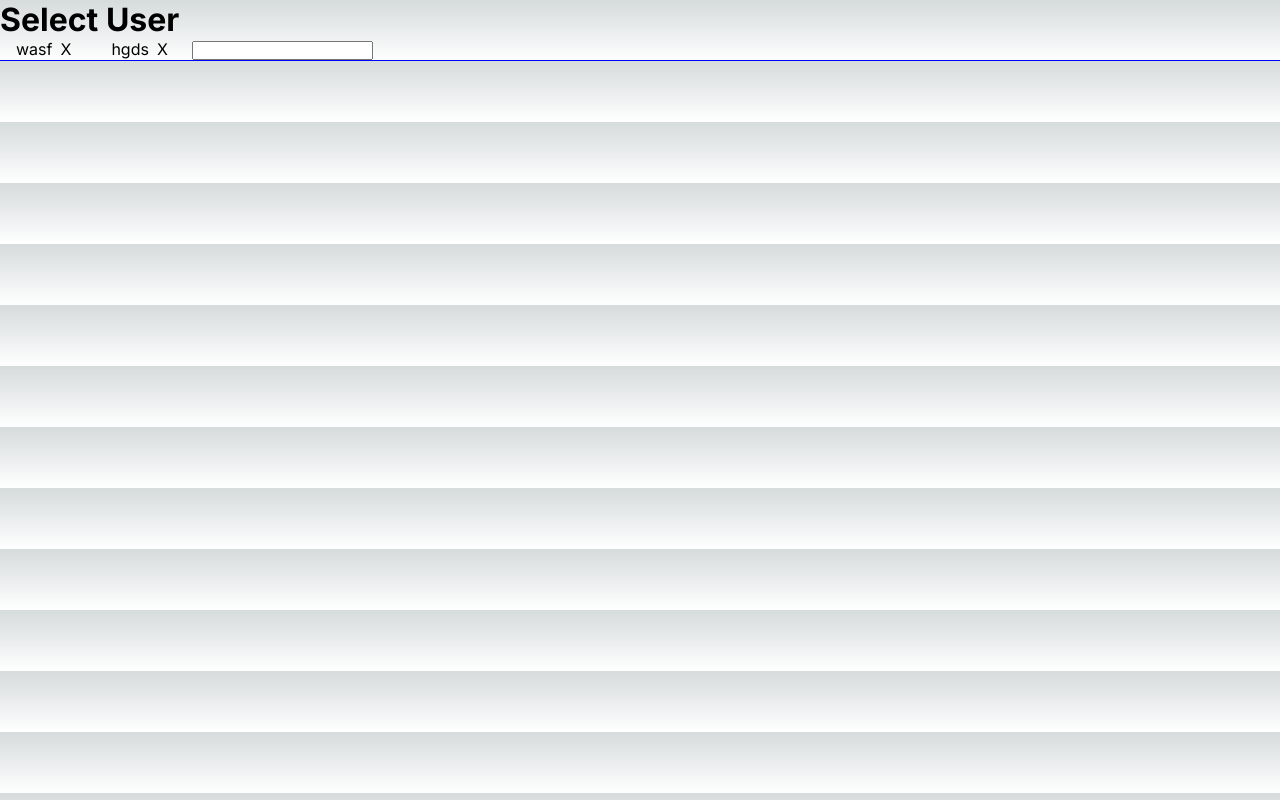
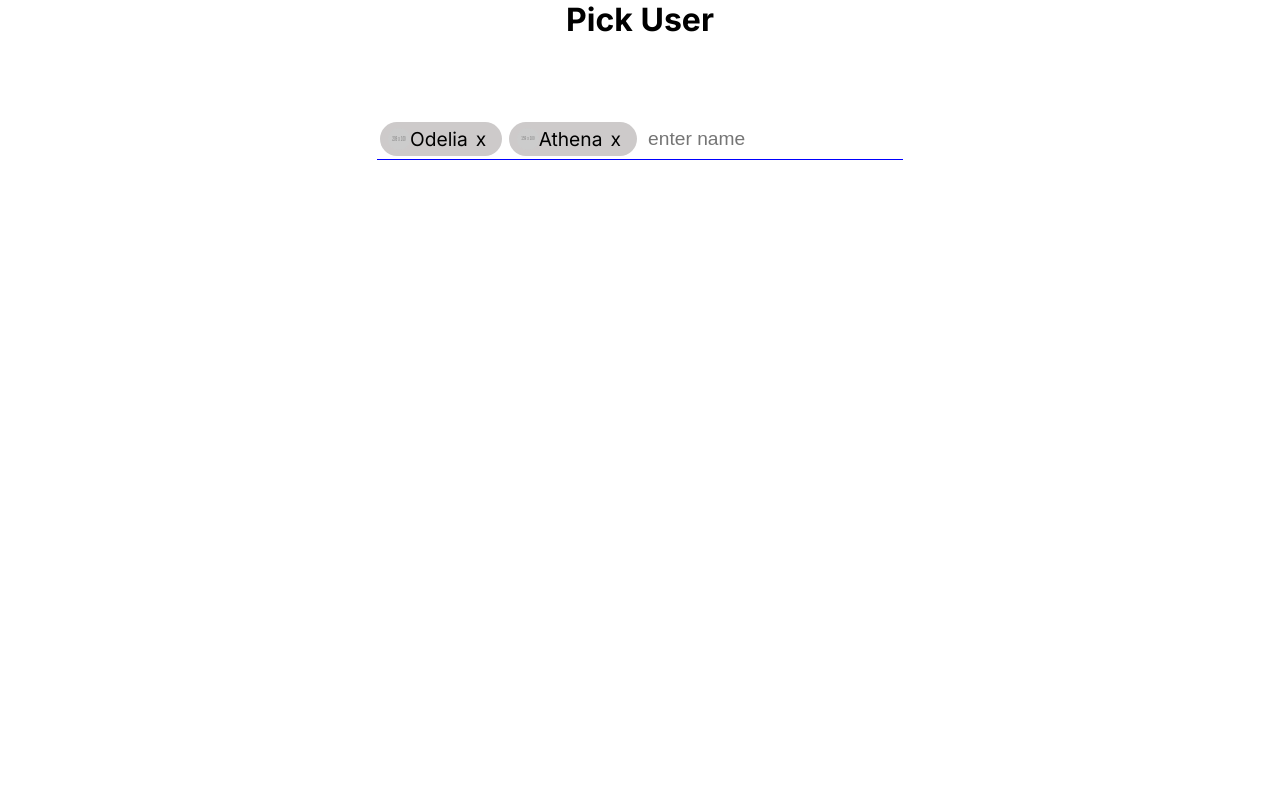
Before and after one commit to hoysal08/chip-demo, a Next.js app: page / in a window 1280 px wide. Built offline with nearby package versions, Linux system fonts and the light colour scheme.

Commit message:
limiting the suggest modal

```diff
--- a/next.config.js
+++ b/next.config.js
@@ -1,4 +1,15 @@
 /** @type {import('next').NextConfig} */
-const nextConfig = {}
+const nextConfig = {
+  images: {
+    remotePatterns: [
+      {
+        protocol: "http",
+        hostname: "dummyimage.com",
+        port: "",
+        pathname: "/**",
+      },
+    ],
+  },
+};
 
-module.exports = nextConfig
+module.exports = nextConfig;
--- a/src/Components/UserCard/UserCard.css
+++ b/src/Components/UserCard/UserCard.css
@@ -1,8 +1,18 @@
 .user-card-container {
+  width: 100%;
   margin: 0rem 1rem;
   display: flex;
+  align-items: center;
+  font-size: 1.2rem;
+  background-color: rgb(205, 202, 202);
+  border-radius: 2rem;
+  padding: 0.3rem 0.5rem;
+  margin: 0.2rem;
 }
 .close {
   margin: 0 0.5rem;
   cursor: pointer;
 }
+.user-image {
+  border-radius: 2rem;
+}
--- a/src/Components/UserCard/UserCard.jsx
+++ b/src/Components/UserCard/UserCard.jsx
@@ -1,10 +1,18 @@
+import Image from "next/image";
 import "./UserCard.css";
-const UserCard = ({ name, index, removeUser }) => {
+const UserCard = ({ user, index, removeUser }) => {
   return (
     <div className="user-card-container">
-      {name}
-      <p className="close" onClick={() => removeUser(name)}>
-        X
+      <Image
+        className="user-image"
+        src={user.image}
+        alt="user"
+        width={22}
+        height={22}
+      />
+      {user.name}
+      <p className="close" onClick={() => removeUser(user.name)}>
+        x
       </p>
     </div>
   );
--- a/src/Components/UserInput/UserInput.css
+++ b/src/Components/UserInput/UserInput.css
@@ -1,6 +1,19 @@
 .user-input-container {
   border-bottom: 1px solid blue;
+  display: flex;
+  align-items: center;
+  flex-basis: 100%;
 }
 .user-input-container {
   display: flex;
+  flex-direction: row;
 }
+.new-input-container input {
+  margin: 0rem 0.5rem;
+  background-color: #fff;
+  border: none;
+  font-size: 1.2rem;
+}
+.new-input-container input:focus {
+  outline: none;
+}
--- a/src/Components/UserInput/UserInput.jsx
+++ b/src/Components/UserInput/UserInput.jsx
@@ -8,16 +8,7 @@ import { users } from "../../constants/index";
 const arr = users;
 
 const UserInput = () => {
-  const [selectedUsers, setSelectedUsers] = useState([
-    {
-      name: "wasf",
-      email: "wasf@example.com",
-    },
-    {
-      name: "hgds",
-      email: "hgds@example.com",
-    },
-  ]);
+  const [selectedUsers, setSelectedUsers] = useState([arr[0], arr[1]]);
 
   const [currentInput, setCurrentInput] = useState("");
   const [suggestedUsers, setSuggestedUsers] = useState([]);
@@ -63,23 +54,27 @@ const UserInput = () => {
       {selectedUsers.map((user, index) => {
         return (
           <UserCard
-            name={user.name}
+            user={user}
             index={index}
             key={index}
             removeUser={removeUserByName}
           />
         );
       })}
-      <div className="new-input">
+
+      {suggestedUsers.length > 0 && (
+        <div className="new-input-container">
           <input
             onChange={(e) => handleInput(e)}
             onFocus={handleFocus}
             type="text"
+            placeholder="enter name"
           />
           {isFocused && (
             <UserListModal UserList={suggestedUsers} selectUser={selectUser} />
           )}
         </div>
+      )}
     </div>
   );
 };
--- a/src/Components/UserListModal/UserListModal.css
+++ b/src/Components/UserListModal/UserListModal.css
@@ -2,6 +2,33 @@
   list-style: none;
   position: absolute;
   z-index: 2;
-  background-color: pink;
-  overflow: visible;
+  background-color: #fff;
+  box-shadow: 0 8px 8px -4px #fff;
+  overflow: scroll;
+  height: 10rem;
+  padding: 0.2rem 0.8rem;
+  border-radius: 0.5rem;
+  margin-top: 0.5rem;
 }
+.user-list-item {
+  display: flex;
+  flex-direction: row;
+  align-items: center;
+  justify-content: flex-start;
+  cursor: pointer;
+  margin: 0.5rem 0;
+}
+.user-list-item p {
+  margin: 0.2rem 0.5rem;
+}
+
+::-webkit-scrollbar {
+  -webkit-appearance: none;
+  width: 7px;
+}
+
+::-webkit-scrollbar-thumb {
+  border-radius: 4px;
+  background-color: rgba(0, 0, 0, 0.5);
+  box-shadow: 0 0 1px rgba(255, 255, 255, 0.5);
+}
--- a/src/Components/UserListModal/UserListModal.jsx
+++ b/src/Components/UserListModal/UserListModal.jsx
@@ -1,13 +1,26 @@
+import Image from "next/image";
 import "./UserListModal.css";
+import { useEffect, useRef } from "react";
 
 const UserListModal = ({ UserList, selectUser }) => {
-  UserList = UserList.slice(0, 5);
   return (
     <ul className="user-list-modal">
       {UserList.map((user, index) => {
         return (
-          <li onClick={() => selectUser(user)} key={index}>
-            {user.name}
+          <li
+            className="user-list-item"
+            onClick={() => selectUser(user)}
+            key={index}
+          >
+            <Image
+              className="user-image"
+              src={user.image}
+              alt="user"
+              width={35}
+              height={35}
+            />
+            <p>{user.name}</p>
+            <p>{user.email}</p>
           </li>
         );
       })}
--- a/src/app/globals.css
+++ b/src/app/globals.css
@@ -1,9 +1,9 @@
 :root {
   --max-width: 1100px;
   --border-radius: 12px;
-  --font-mono: ui-monospace, Menlo, Monaco, 'Cascadia Mono', 'Segoe UI Mono',
-    'Roboto Mono', 'Oxygen Mono', 'Ubuntu Monospace', 'Source Code Pro',
-    'Fira Mono', 'Droid Sans Mono', 'Courier New', monospace;
+  --font-mono: ui-monospace, Menlo, Monaco, "Cascadia Mono", "Segoe UI Mono",
+    "Roboto Mono", "Oxygen Mono", "Ubuntu Monospace", "Source Code Pro",
+    "Fira Mono", "Droid Sans Mono", "Courier New", monospace;
 
   --foreground-rgb: 0, 0, 0;
   --background-start-rgb: 214, 219, 220;
@@ -39,7 +39,7 @@
   --card-rgb: 180, 185, 188;
   --card-border-rgb: 131, 134, 135;
 }
-
+/*
 @media (prefers-color-scheme: dark) {
   :root {
     --foreground-rgb: 255, 255, 255;
@@ -71,7 +71,7 @@
     --card-rgb: 100, 100, 100;
     --card-border-rgb: 200, 200, 200;
   }
-}
+} */
 
 * {
   box-sizing: border-box;
@@ -87,12 +87,13 @@ body {
 
 body {
   color: rgb(var(--foreground-rgb));
-  background: linear-gradient(
+  background-color: white;
+  /* background: linear-gradient(
       to bottom,
       transparent,
       rgb(var(--background-end-rgb))
     )
-    rgb(var(--background-start-rgb));
+    rgb(var(--background-start-rgb)); */
 }
 
 a {
--- /dev/null
+++ b/src/app/page.css
@@ -0,0 +1,9 @@
+.page-title {
+  margin-bottom: 5rem;
+}
+.container {
+  display: flex;
+  flex-direction: column;
+  justify-content: center;
+  align-items: center;
+}
--- a/src/app/page.module.css
+++ /dev/null
@@ -1,229 +0,0 @@
-.main {
-  display: flex;
-  flex-direction: column;
-  justify-content: space-between;
-  align-items: center;
-  padding: 6rem;
-  min-height: 100vh;
-}
-
-.description {
-  display: inherit;
-  justify-content: inherit;
-  align-items: inherit;
-  font-size: 0.85rem;
-  max-width: var(--max-width);
-  width: 100%;
-  z-index: 2;
-  font-family: var(--font-mono);
-}
-
-.description a {
-  display: flex;
-  justify-content: center;
-  align-items: center;
-  gap: 0.5rem;
-}
-
-.description p {
-  position: relative;
-  margin: 0;
-  padding: 1rem;
-  background-color: rgba(var(--callout-rgb), 0.5);
-  border: 1px solid rgba(var(--callout-border-rgb), 0.3);
-  border-radius: var(--border-radius);
-}
-
-.code {
-  font-weight: 700;
-  font-family: var(--font-mono);
-}
-
-.grid {
-  display: grid;
-  grid-template-columns: repeat(4, minmax(25%, auto));
-  max-width: 100%;
-  width: var(--max-width);
-}
-
-.card {
-  padding: 1rem 1.2rem;
-  border-radius: var(--border-radius);
-  background: rgba(var(--card-rgb), 0);
-  border: 1px solid rgba(var(--card-border-rgb), 0);
-  transition: background 200ms, border 200ms;
-}
-
-.card span {
-  display: inline-block;
-  transition: transform 200ms;
-}
-
-.card h2 {
-  font-weight: 600;
-  margin-bottom: 0.7rem;
-}
-
-.card p {
-  margin: 0;
-  opacity: 0.6;
-  font-size: 0.9rem;
-  line-height: 1.5;
-  max-width: 30ch;
-}
-
-.center {
-  display: flex;
-  justify-content: center;
-  align-items: center;
-  position: relative;
-  padding: 4rem 0;
-}
-
-.center::before {
-  background: var(--secondary-glow);
-  border-radius: 50%;
-  width: 480px;
-  height: 360px;
-  margin-left: -400px;
-}
-
-.center::after {
-  background: var(--primary-glow);
-  width: 240px;
-  height: 180px;
-  z-index: -1;
-}
-
-.center::before,
-.center::after {
-  content: '';
-  left: 50%;
-  position: absolute;
-  filter: blur(45px);
-  transform: translateZ(0);
-}
-
-.logo {
-  position: relative;
-}
-/* Enable hover only on non-touch devices */
-@media (hover: hover) and (pointer: fine) {
-  .card:hover {
-    background: rgba(var(--card-rgb), 0.1);
-    border: 1px solid rgba(var(--card-border-rgb), 0.15);
-  }
-
-  .card:hover span {
-    transform: translateX(4px);
-  }
-}
-
-@media (prefers-reduced-motion) {
-  .card:hover span {
-    transform: none;
-  }
-}
-
-/* Mobile */
-@media (max-width: 700px) {
-  .content {
-    padding: 4rem;
-  }
-
-  .grid {
-    grid-template-columns: 1fr;
-    margin-bottom: 120px;
-    max-width: 320px;
-    text-align: center;
-  }
-
-  .card {
-    padding: 1rem 2.5rem;
-  }
-
-  .card h2 {
-    margin-bottom: 0.5rem;
-  }
-
-  .center {
-    padding: 8rem 0 6rem;
-  }
-
-  .center::before {
-    transform: none;
-    height: 300px;
-  }
-
-  .description {
-    font-size: 0.8rem;
-  }
-
-  .description a {
-    padding: 1rem;
-  }
-
-  .description p,
-  .description div {
-    display: flex;
-    justify-content: center;
-    position: fixed;
-    width: 100%;
-  }
-
-  .description p {
-    align-items: center;
-    inset: 0 0 auto;
-    padding: 2rem 1rem 1.4rem;
-    border-radius: 0;
-    border: none;
-    border-bottom: 1px solid rgba(var(--callout-border-rgb), 0.25);
-    background: linear-gradient(
-      to bottom,
-      rgba(var(--background-start-rgb), 1),
-      rgba(var(--callout-rgb), 0.5)
-    );
-    background-clip: padding-box;
-    backdrop-filter: blur(24px);
-  }
-
-  .description div {
-    align-items: flex-end;
-    pointer-events: none;
-    inset: auto 0 0;
-    padding: 2rem;
-    height: 200px;
-    background: linear-gradient(
-      to bottom,
-      transparent 0%,
-      rgb(var(--background-end-rgb)) 40%
-    );
-    z-index: 1;
-  }
-}
-
-/* Tablet and Smaller Desktop */
-@media (min-width: 701px) and (max-width: 1120px) {
-  .grid {
-    grid-template-columns: repeat(2, 50%);
-  }
-}
-
-@media (prefers-color-scheme: dark) {
-  .vercelLogo {
-    filter: invert(1);
-  }
-
-  .logo {
-    filter: invert(1) drop-shadow(0 0 0.3rem #ffffff70);
-  }
-}
-
-@keyframes rotate {
-  from {
-    transform: rotate(360deg);
-  }
-  to {
-    transform: rotate(0deg);
-  }
-}
--- a/src/app/page.tsx
+++ b/src/app/page.tsx
@@ -1,11 +1,11 @@
 import Image from 'next/image'
-import styles from './page.module.css'
+import "./page.css"
 import UserInput from "../Components/UserInput/UserInput"
 
 export default function Home() {
   return (
     <div className='container'>
-      <h1>Select User</h1>
+      <h1 className='page-title'>Pick User</h1>
       <UserInput />
     </div>
   )
```
Also changed, not shown: src/constants/index.js (+70 -70 lines). Lines whose indentation alone changed are shown as unchanged.
